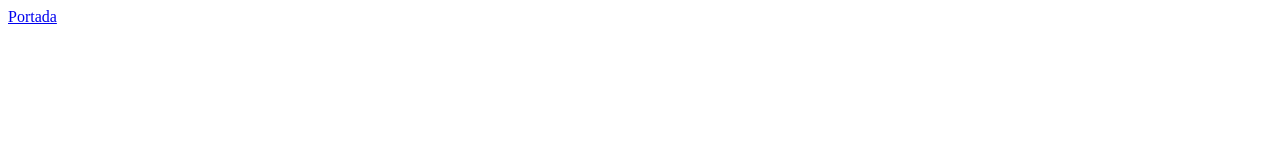
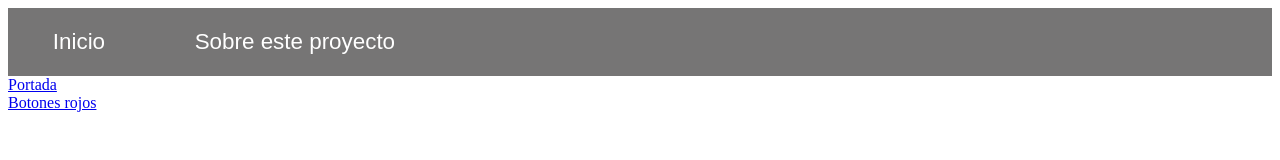
Before and after one commit to Enrigsa/interfaces, a plain HTML site: page index.html in a window 1280 px wide. Drawn offline with Linux system fonts and the light colour scheme.

Commit message:
Navigation bar and icons.

```diff
--- a/index.html
+++ b/index.html
@@ -1,3 +1,36 @@
 <!--- Interfaces Index -->
+<html>
+  <head>
+    <link rel="stylesheet" href="styles/styles.css" />
 
-<a href="Portada_Enrique García Sáez .pdf">Portada</a>
+
+    <!--Get your code at fontawesome.com-->
+  </head>
+  <body>
+    <nav>
+      <div class="tags-container">
+        <div class="icon-box">
+
+        </div>
+        <div class="tag-box">
+          <h2 class="tag-title">
+            <a class="tag-link" href="index.html">Inicio</a>
+          </h2>
+        </div>
+        <div class="tag-box">
+          <h2 class="tag-title">
+            <a class="tag-link" href="pages/project-info.html">
+              Sobre este proyecto
+            </a>
+          </h2>
+        </div>
+      </div>
+    </nav>
+    <main>
+      <a href="pdfs/Portada_Enrique García Sáez.pdf">Portada</a>
+      <br>
+      <a href="pages/icon-buttons.html">Botones rojos</a>
+    </main>
+    <script type="text/javascript" src="js/script.js"></script>
+  </body>
+</html>
--- /dev/null
+++ b/styles/styles.css
@@ -0,0 +1,48 @@
+:root{
+    --dark-gray: #767575;
+    --light-gray: #DDE3E8;
+    --light-gray-shadow: #F1F2F4;
+    --tag-font: Arial;
+    --title-font: Georgia;
+    --subtitle-font: Helvetica;
+}
+
+/*Navigation bar*/
+.tags-container {
+    display: flex;
+    flex-direction: row;
+    flex-wrap: nowrap;
+    background-color: var(--dark-gray);
+}
+.icon-box{
+    display: flex;
+    justify-content: center;
+    align-items: center;
+}
+.tag-icon {
+    padding: 0 1.5em;
+}
+.tag-box {
+    display: block;
+}
+
+.tag-title {
+    padding: 0.1em 2em;
+    color: white;
+    font-weight: 500;
+    font-family: var(--tag-font);
+    font-size: 1.4em;
+}
+/* pseudo classes */
+.tag-link:visited, .tag-link:link{
+    color: white;
+    text-decoration: none;
+}
+
+.tag-box:hover {
+    background-color:gray;
+}
+
+.icon-box:hover {
+    background-color:gray;
+}
```
Also changed, not shown: pages/icon-buttons.html (added, +44 -0 lines), pages/project-info.html (added, +27 -0 lines), img/Hamburger_icon_white.svg (added), js/script.js (added), 1 other file.
